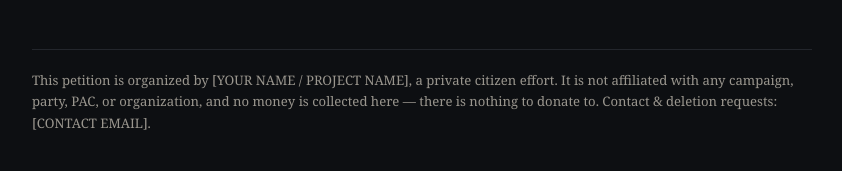
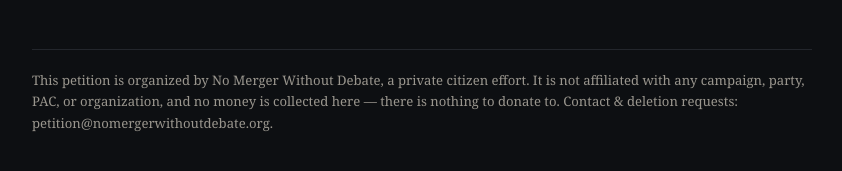
Before and after one commit to walkingwormfood/petition-ndaa-merger, a plain HTML site: page index.html in a window 1280 px wide. Shown: the part 1963-2134 px from the top of the page, without its empty margins (218-1060 px from the left). Drawn offline with Linux system fonts and the light colour scheme.

Commit message:
Fill in footer: organizer name and real contact address
Co-Authored-By: Claude Fable 5 <noreply@anthropic.com>

```diff
--- a/index.html
+++ b/index.html
@@ -79,7 +79,7 @@
   <p class="receipt">Primary sources for every claim above: <a href="https://www.congress.gov/bill/119th-congress/house-resolution/1438/text">H.Res. 1438 text</a> (Sec. 2: amendment restrictions) · <a href="https://clerk.house.gov/Votes/2026254">Roll 254</a> · <a href="https://clerk.house.gov/Votes/2026278">Roll 278</a> · <a href="https://www.congress.gov/bill/119th-congress/house-bill/8800">H.R. 8800</a> · <a href="https://quincyinst.org/research/cooperation-without-oversight-the-united-states-israel-defense-technology-cooperation-initiative/">Quincy Institute analysis</a> · <a href="https://www.anewpolicy.org/the-legislative-tracker/section-224-ndaa">Section 224/219/1217 legislative tracker</a></p>
 
   <footer>
-    <p>This petition is organized by [YOUR NAME / PROJECT NAME], a private citizen effort. It is not affiliated with any campaign, party, PAC, or organization, and no money is collected here — there is nothing to donate to. Contact &amp; deletion requests: [CONTACT EMAIL].</p>
+    <p>This petition is organized by No Merger Without Debate, a private citizen effort. It is not affiliated with any campaign, party, PAC, or organization, and no money is collected here — there is nothing to donate to. Contact &amp; deletion requests: petition@nomergerwithoutdebate.org.</p>
   </footer>
 </div>
 
```
